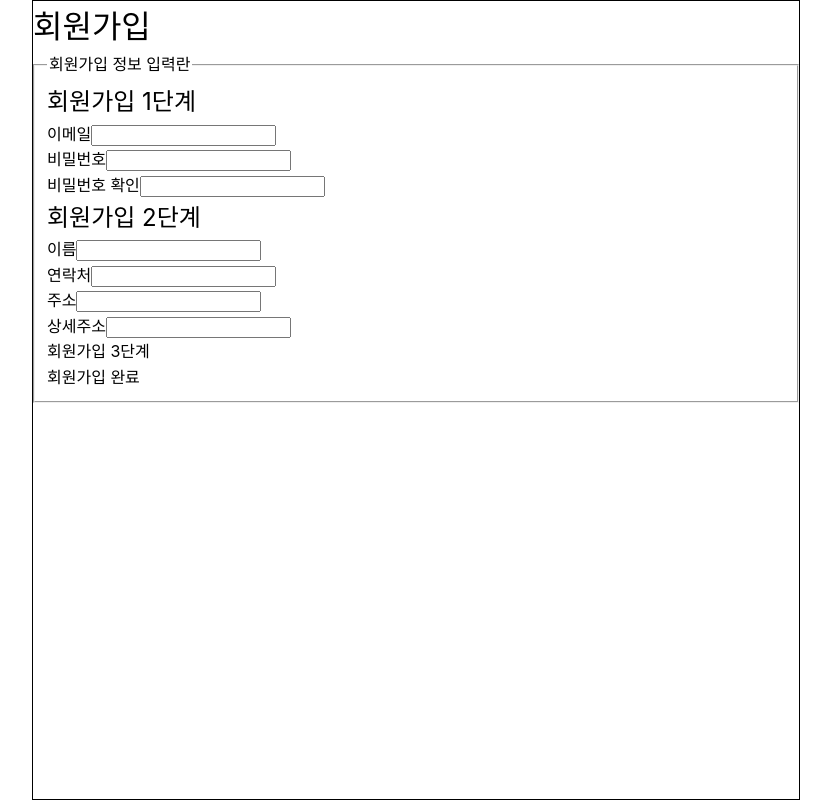
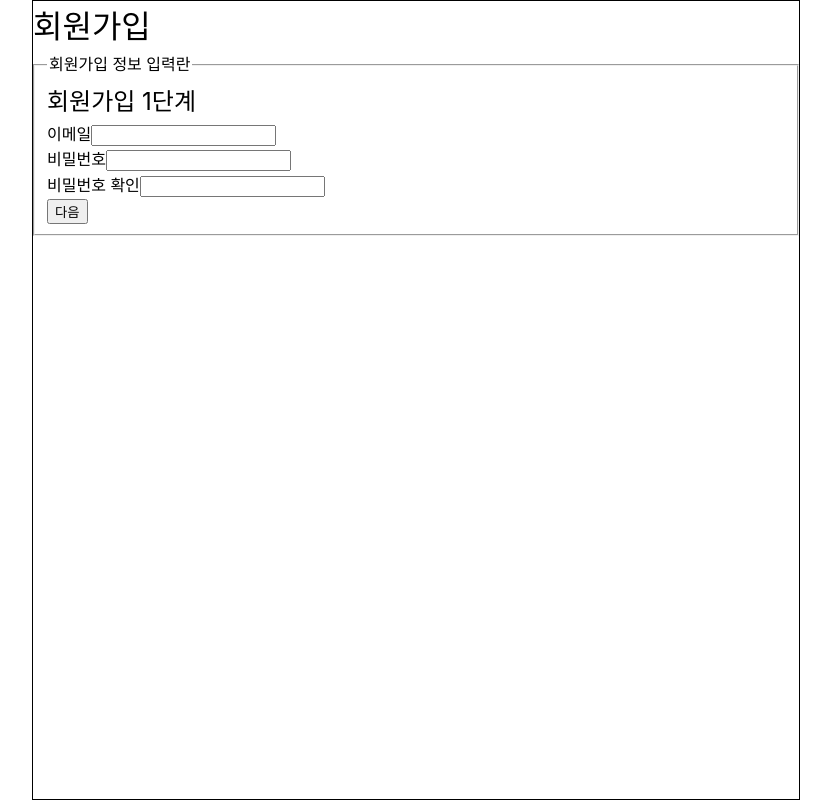
Before and after one commit to hjunshin/vue3-membership, a Vue app: page / in a window 1280 px wide. Shown: the whole page, without its empty margins (224-1055 px from the left). Built offline with nearby package versions, Linux system fonts and the light colour scheme.

Commit message:
회원가입 이전/다음 단계 기능 추가

```diff
--- a/src/components/MemberRegistration.vue
+++ b/src/components/MemberRegistration.vue
@@ -3,6 +3,29 @@
   import MemberRegistrationStep2 from './MemberRegistrationStep2.vue'
   import MemberRegistrationStep3 from './MemberRegistrationStep3.vue'
   import MemberRegistrationCompleted from './MemberRegistrationCompleted.vue'
+</script>
+
+<script>
+  export default {
+    name: "MemberRegistration",
+    data() {
+      return {
+        member: {
+          steps: 1,
+        }
+      }
+    },
+    methods: {
+      // 회원가입 다음 단계
+      handleStepNext() {
+        this.member.steps++;
+      },
+      // 회원가입 이전 단계
+      handleStepPrev() {
+        this.member.steps--;
+      },
+    },
+  }
 </script>
 
 <template>
@@ -11,10 +34,24 @@
     <form onsubmit="return false;">
       <fieldset>
         <legend>회원가입 정보 입력란</legend>
-        <MemberRegistrationStep1 />
-        <MemberRegistrationStep2 />
-        <MemberRegistrationStep3 />
-        <MemberRegistrationCompleted />
+        <MemberRegistrationStep1
+          :steps="member.steps"
+          @next="handleStepNext"
+        />
+        <MemberRegistrationStep2
+          :steps="member.steps"
+          @next="handleStepNext"
+          @prev="handleStepPrev"
+        />
+        <MemberRegistrationStep3
+          :steps="member.steps"
+          @next="handleStepNext"
+          @prev="handleStepPrev"
+        />
+        <MemberRegistrationCompleted
+          :steps="member.steps"
+          @next="handleStepNext"
+        />
       </fieldset>
     </form>
   </div>
--- a/src/components/MemberRegistrationCompleted.vue
+++ b/src/components/MemberRegistrationCompleted.vue
@@ -1,7 +1,14 @@
-<script setup>
-
+<script>
+  export default {
+    name: "MemberRegistrationCompleted",
+    props: {
+      steps: Number,
+    },
+  }
 </script>
 
 <template>
-  <p>회원가입 완료</p>
+  <div class="member-step" v-if="steps === 4">
+    <h2>회원가입 완료</h2>
+  </div>
 </template>
--- a/src/components/MemberRegistrationStep1.vue
+++ b/src/components/MemberRegistrationStep1.vue
@@ -1,9 +1,20 @@
-<script setup>
-
+<script>
+  export default {
+    name: "MemberRegistrationStep1",
+    props: {
+      steps: Number,
+    },
+    emits: ["next"],
+    methods: {
+      handleStepNext() {
+        this.$emit("next");
+      },
+    },
+  }
 </script>
 
 <template>
-  <div class="member-step">
+  <div class="member-step" v-if="steps === 1">
     <h2>회원가입 1단계</h2>
     <div class="member-input-list">
       <div class="member-input">
@@ -19,5 +30,6 @@
         <input type="password" name="member_password_confirm" id="member_password_confirm" />
       </div>
     </div>
+    <button type="button" @click="handleStepNext">다음</button>
   </div>
 </template>
--- a/src/components/MemberRegistrationStep2.vue
+++ b/src/components/MemberRegistrationStep2.vue
@@ -1,9 +1,23 @@
-<script setup>
-
+<script>
+  export default {
+    name: "MemberRegistrationStep2",
+    props: {
+      steps: Number,
+    },
+    emits: ["prev", "next"],
+    methods: {
+      handleStepPrev() {
+        this.$emit("prev");
+      },
+      handleStepNext() {
+        this.$emit("next");
+      },
+    },
+  }
 </script>
 
 <template>
-  <div class="member-step">
+  <div class="member-step" v-if="steps === 2">
     <h2>회원가입 2단계</h2>
     <div class="member-input-list">
       <div class="member-input">
@@ -23,5 +37,7 @@
         <input type="text" name="member_detail_address" id="member_detail_address" />
       </div>
     </div>
+    <button type="button" @click="handleStepPrev">이전</button>
+    <button type="button" @click="handleStepNext">다음</button>
   </div>
 </template>
--- a/src/components/MemberRegistrationStep3.vue
+++ b/src/components/MemberRegistrationStep3.vue
@@ -1,7 +1,25 @@
-<script setup>
-
+<script>
+  export default {
+    name: "MemberRegistrationStep3",
+    props: {
+      steps: Number,
+    },
+    emits: ["next"],
+    methods: {
+      handleStepNext() {
+        this.$emit("next");
+      },
+    },
+  }
 </script>
 
 <template>
-  <p>회원가입 3단계</p>
+  <div class="member-step" v-if="steps === 3">
+    <h2>회원가입 3단계</h2>
+    <div class="member-input-list">
+      <div class="member-input">
+      </div>
+    </div>
+    <button type="button" @click="handleStepNext">완료</button>
+  </div>
 </template>
```
